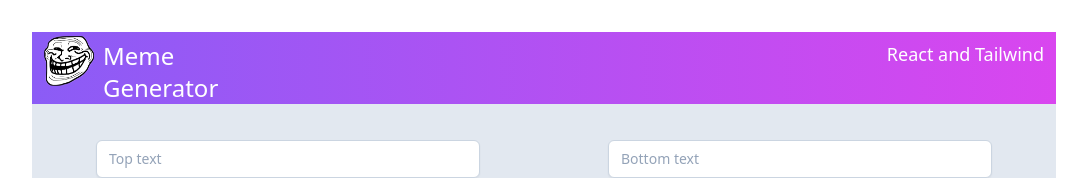
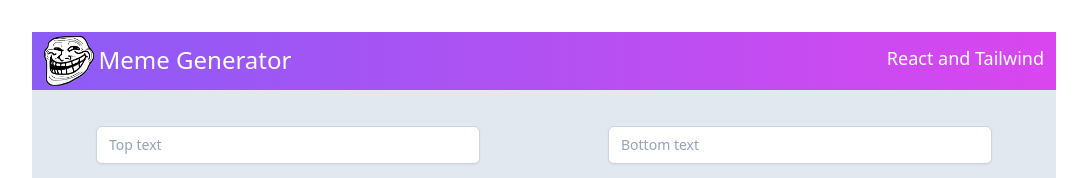
Before and after one commit to semanurakkuzu/meme_generator, a React (Create React App) app: page / in a window 1280 px wide. Shown: the top 178 px of the page, without its empty margins (96-1183 px from the left). Built offline with nearby package versions, Linux system fonts and the light colour scheme; no server answers.

Commit message:
edited header

```diff
--- a/src/components/Header.jsx
+++ b/src/components/Header.jsx
@@ -6,10 +6,10 @@ export default function Header() {
                 <div className="basis-1/8 text-white ml-3 my-1" >
                     <img src={logo} alt="" className="logo mr-3" />
                 </div>
-                <div className="basis-1/6 text-white mt-2">
+                <div className="basis-1/4 text-white mt-3">
                 <span className="text-2xl">Meme Generator</span>
                 </div>
-                <div className="basis-4/5 text-white text-right mr-3 mt-2">
+                <div className="basis-4/5 text-white text-right mr-3 mt-3">
                     <span className="text-lg">React and Tailwind</span>
                 </div>
             </div>
```
